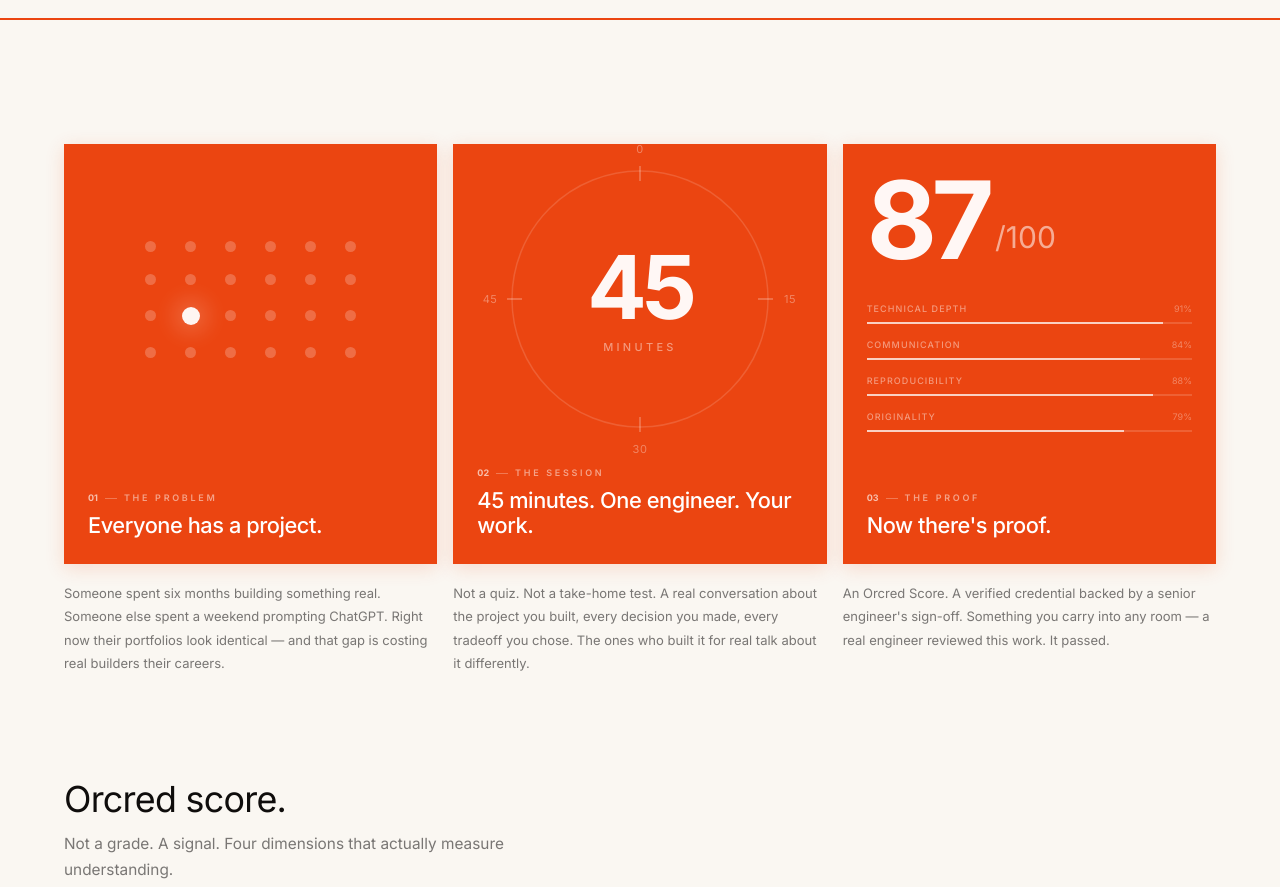
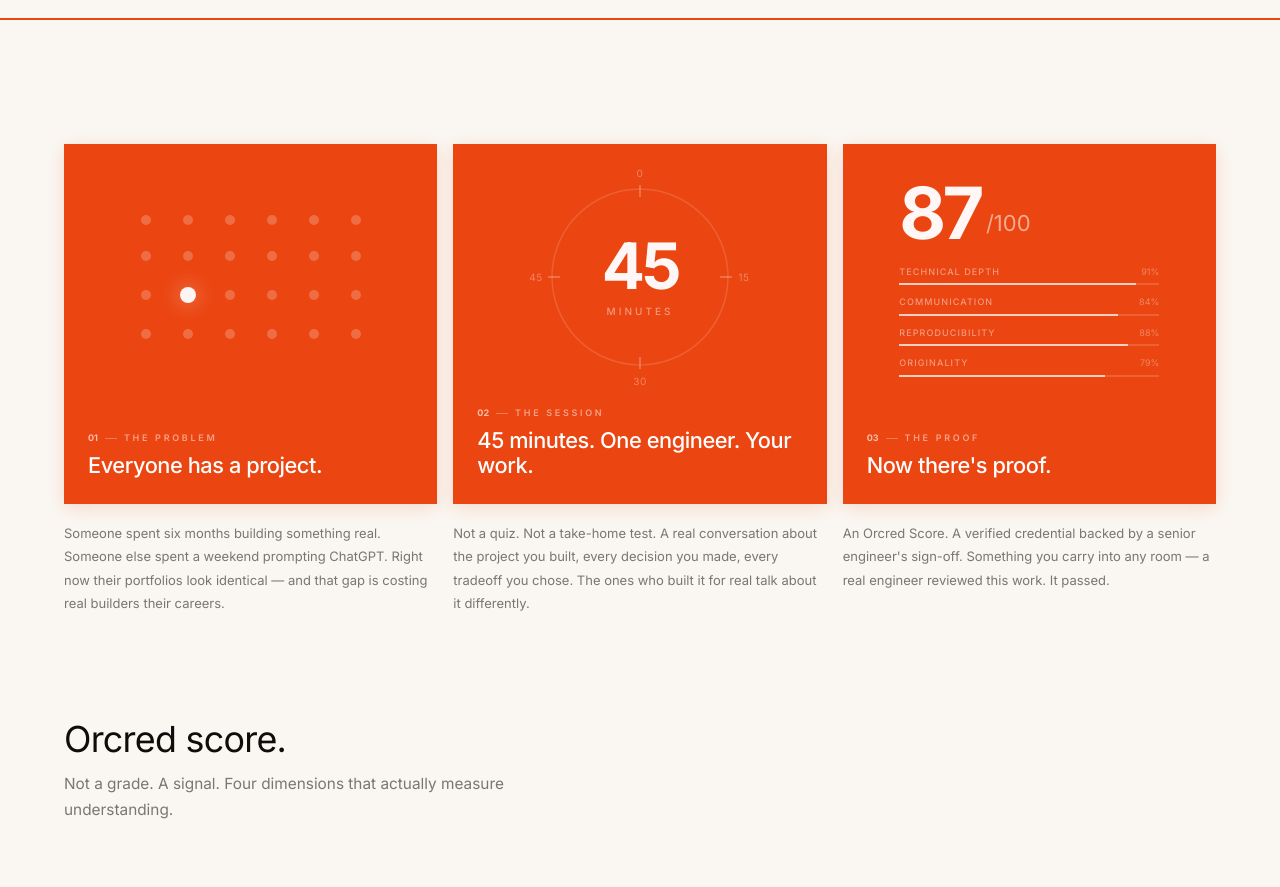
Before and after one commit to orcred-org/frontend, a Next.js app: page / in a window 1280 px wide. Shown: the part 780-1667 px from the top of the page. Built offline with nearby package versions, Linux system fonts and the light colour scheme.

Commit message:
Standard: normalise visual sizes and reduce card height
Shrinks clock to 220px, score bars to 260px wide/72px score, enlarges signal grid gap — all three visuals now roughly the same visual footprint. Card height reduced 420→360px.

```diff
--- a/components/PlatformSection.tsx
+++ b/components/PlatformSection.tsx
@@ -27,14 +27,14 @@ const panels = [
 function SignalGrid() {
   const total = 24; const signal = 13;
   return (
-    <div style={{ display: "grid", gridTemplateColumns: "repeat(6, 1fr)", gap: 22 }}>
+    <div style={{ display: "grid", gridTemplateColumns: "repeat(6, 1fr)", gap: 26 }}>
       {Array.from({ length: total }).map((_, i) => (
         <div key={i} style={{
-          width:           i === signal ? 18 : 11,
-          height:          i === signal ? 18 : 11,
+          width:           i === signal ? 16 : 10,
+          height:          i === signal ? 16 : 10,
           borderRadius:    "50%",
           backgroundColor: i === signal ? "rgba(255,255,255,0.95)" : "rgba(255,255,255,0.22)",
-          boxShadow:       i === signal ? "0 0 22px 8px rgba(255,255,255,0.18)" : "none",
+          boxShadow:       i === signal ? "0 0 18px 6px rgba(255,255,255,0.16)" : "none",
           alignSelf: "center", justifySelf: "center",
         }} />
       ))}
@@ -44,18 +44,18 @@ function SignalGrid() {
 
 /* ── Clock — white on orange ── */
 function ClockVisual() {
-  const r = 128;
+  const r = 88;
   const ticks = [0, 90, 180, 270].map(deg => {
     const rad = ((deg - 90) * Math.PI) / 180;
     return {
-      x1: 160 + (r - 10) * Math.cos(rad), y1: 160 + (r - 10) * Math.sin(rad),
-      x2: 160 + (r + 5)  * Math.cos(rad), y2: 160 + (r + 5)  * Math.sin(rad),
+      x1: 110 + (r - 8) * Math.cos(rad), y1: 110 + (r - 8) * Math.sin(rad),
+      x2: 110 + (r + 4) * Math.cos(rad), y2: 110 + (r + 4) * Math.sin(rad),
     };
   });
   return (
-    <div style={{ position: "relative", width: 320, height: 320 }}>
-      <svg viewBox="0 0 320 320" style={{ width: "100%", height: "100%", overflow: "visible" }}>
-        <circle cx="160" cy="160" r={r} fill="none" stroke="rgba(255,255,255,0.14)" strokeWidth="1.5" />
+    <div style={{ position: "relative", width: 220, height: 220 }}>
+      <svg viewBox="0 0 220 220" style={{ width: "100%", height: "100%", overflow: "visible" }}>
+        <circle cx="110" cy="110" r={r} fill="none" stroke="rgba(255,255,255,0.14)" strokeWidth="1.5" />
         {ticks.map((t, i) => (
           <line key={i} x1={t.x1} y1={t.y1} x2={t.x2} y2={t.y2} stroke="rgba(255,255,255,0.3)" strokeWidth="1.5" />
         ))}
@@ -63,16 +63,16 @@ function ClockVisual() {
           const rad = (i * 90 - 90) * Math.PI / 180;
           return (
             <text key={i}
-              x={160 + (r + 22) * Math.cos(rad)} y={160 + (r + 22) * Math.sin(rad)}
+              x={110 + (r + 16) * Math.cos(rad)} y={110 + (r + 16) * Math.sin(rad)}
               textAnchor="middle" dominantBaseline="central"
-              style={{ fill: "rgba(255,255,255,0.35)", fontSize: "11px", letterSpacing: "0.05em" }}
+              style={{ fill: "rgba(255,255,255,0.35)", fontSize: "10px", letterSpacing: "0.05em" }}
             >{label}</text>
           );
         })}
       </svg>
       <div style={{ position: "absolute", inset: 0, display: "flex", flexDirection: "column", alignItems: "center", justifyContent: "center" }}>
-        <div style={{ fontSize: 88, fontWeight: 700, letterSpacing: "-0.05em", lineHeight: 1, color: "rgba(255,255,255,0.96)" }}>45</div>
-        <div style={{ fontSize: 11, fontWeight: 500, letterSpacing: "0.3em", textTransform: "uppercase", color: "rgba(255,255,255,0.45)", marginTop: 8 }}>minutes</div>
+        <div style={{ fontSize: 64, fontWeight: 700, letterSpacing: "-0.05em", lineHeight: 1, color: "rgba(255,255,255,0.96)" }}>45</div>
+        <div style={{ fontSize: 10, fontWeight: 500, letterSpacing: "0.3em", textTransform: "uppercase", color: "rgba(255,255,255,0.45)", marginTop: 6 }}>minutes</div>
       </div>
     </div>
   );
@@ -87,19 +87,19 @@ function ScoreVisual() {
     { label: "Originality",     w: "79%" },
   ];
   return (
-    <div style={{ display: "flex", flexDirection: "column", gap: 28, width: 340 }}>
-      <div style={{ display: "flex", alignItems: "flex-end", gap: 6 }}>
-        <div style={{ fontSize: 108, fontWeight: 700, letterSpacing: "-0.05em", lineHeight: 1, color: "rgba(255,255,255,0.96)" }}>87</div>
-        <div style={{ fontSize: 30, color: "rgba(255,255,255,0.55)", fontWeight: 400, marginBottom: 14 }}>/100</div>
+    <div style={{ display: "flex", flexDirection: "column", gap: 16, width: 260 }}>
+      <div style={{ display: "flex", alignItems: "flex-end", gap: 5 }}>
+        <div style={{ fontSize: 72, fontWeight: 700, letterSpacing: "-0.05em", lineHeight: 1, color: "rgba(255,255,255,0.96)" }}>87</div>
+        <div style={{ fontSize: 22, color: "rgba(255,255,255,0.55)", fontWeight: 400, marginBottom: 9 }}>/100</div>
       </div>
-      <div style={{ display: "flex", flexDirection: "column", gap: 14 }}>
+      <div style={{ display: "flex", flexDirection: "column", gap: 10 }}>
         {bars.map(b => (
           <div key={b.label}>
-            <div style={{ display: "flex", justifyContent: "space-between", marginBottom: 6 }}>
+            <div style={{ display: "flex", justifyContent: "space-between", marginBottom: 5 }}>
               <div style={{ fontSize: 9, fontWeight: 500, letterSpacing: "0.12em", textTransform: "uppercase", color: "rgba(255,255,255,0.45)" }}>{b.label}</div>
               <div style={{ fontSize: 9, color: "rgba(255,255,255,0.35)" }}>{b.w}</div>
             </div>
-            <div style={{ height: 2.5, background: "rgba(255,255,255,0.15)", overflow: "hidden" }}>
+            <div style={{ height: 2, background: "rgba(255,255,255,0.15)", overflow: "hidden" }}>
               <div style={{ height: "100%", width: b.w, backgroundColor: "rgba(255,255,255,0.7)" }} />
             </div>
           </div>
@@ -135,7 +135,7 @@ function PanelCard({
           backgroundColor: "#eb4511",
           overflow:         "hidden",
           position:         "relative",
-          height:           "420px",
+          height:           "360px",
           transform:        hovered ? "translateY(-6px)" : "translateY(0px)",
           boxShadow:        hovered
             ? "0 28px 56px rgba(235,69,17,0.28), 0 6px 16px rgba(235,69,17,0.16)"
@@ -147,7 +147,7 @@ function PanelCard({
         <div style={{
           position: "absolute",
           inset: 0,
-          bottom: "110px",
+          bottom: "95px",
           display: "flex",
           alignItems: "center",
           justifyContent: "center",
```
